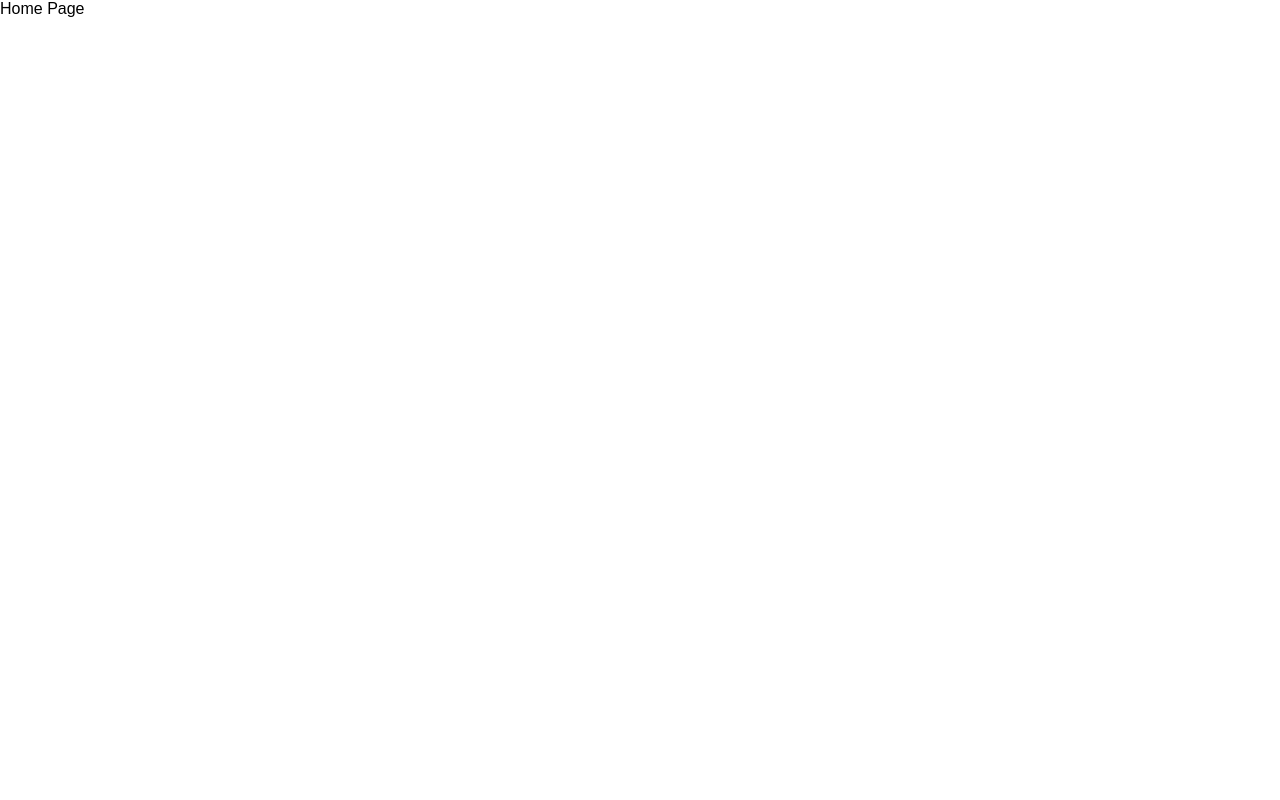
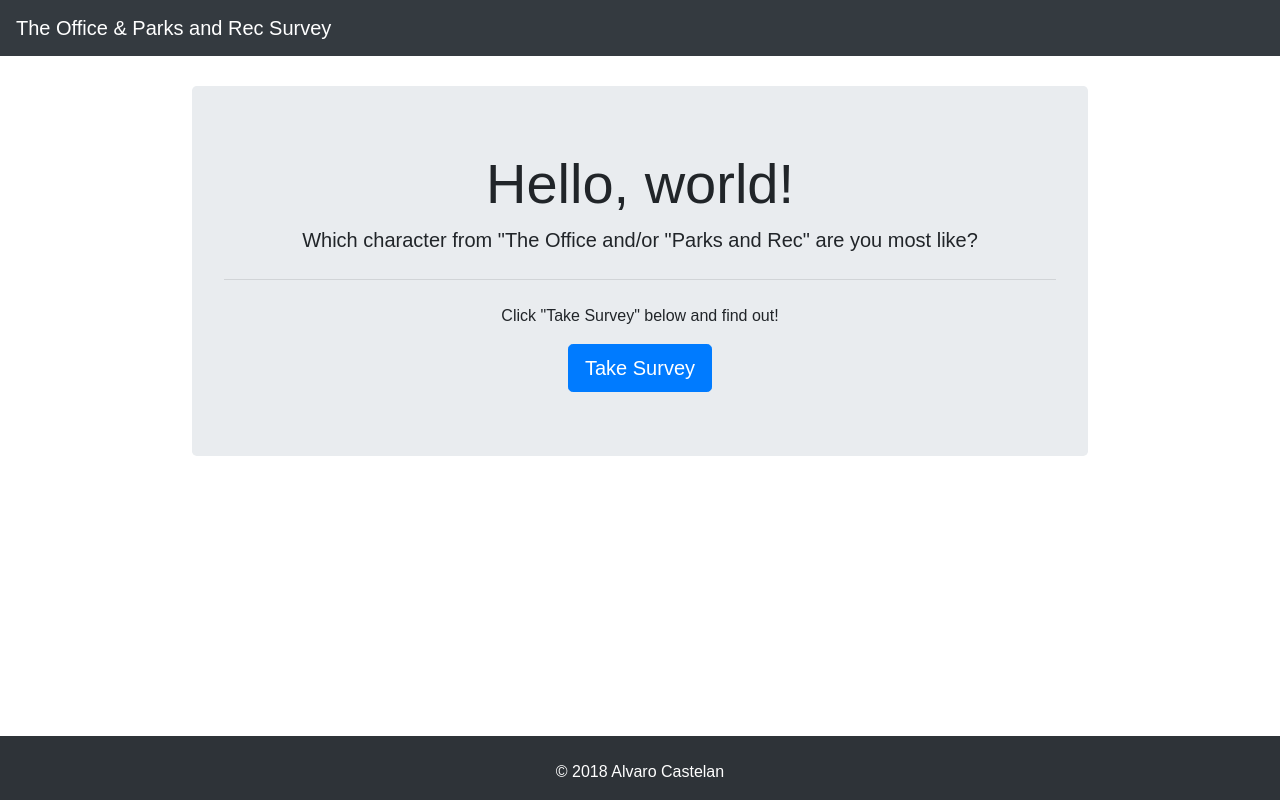
Before and after one commit to acastelan21/reactCharacterSurvey, a React (Create React App) app in the folder client/: page / in a window 1280 px wide. Built offline with nearby package versions, Linux system fonts and the light colour scheme.

Commit message:
added footer and Navbar + created home page

```diff
--- a/client/public/index.html
+++ b/client/public/index.html
@@ -8,6 +8,8 @@
       manifest.json provides metadata used when your web app is added to the
       homescreen on Android. See https://developers.google.com/web/fundamentals/engage-and-retain/web-app-manifest/
     -->
+    <link rel="stylesheet" href="https://stackpath.bootstrapcdn.com/bootstrap/4.1.0/css/bootstrap.min.css" integrity="sha384-9gVQ4dYFwwWSjIDZnLEWnxCjeSWFphJiwGPXr1jddIhOegiu1FwO5qRGvFXOdJZ4" crossorigin="anonymous">
+
     <link rel="manifest" href="%PUBLIC_URL%/manifest.json">
     <link rel="shortcut icon" href="%PUBLIC_URL%/favicon.ico">
     <!--
--- a/client/src/App.js
+++ b/client/src/App.js
@@ -1,25 +1,19 @@
 import React, { Component } from 'react';
-import logo from './logo.svg';
 import './App.css';
-import axios from "axios";
 import Wrapper from "./components/Wrapper";
 import {Router, Route} from "react-router-dom";
 import history from "./history";
 import Home from "./pages/Home";
 import Survey from "./pages/Survey";
 import Results from "./pages/Results";
+import NavBar from "./components/NavBar";
+import Footer from "./components/Footer";
+class App extends Component {
 
-
-class App extends Component {
-  // getGetRequest(){
-
-  //   axios.get("/api/database").then(res => {
-  //    console.log(res);
-  //      	   })
-  //   	 }
   render() {
     return (
       <Wrapper>
+        <NavBar/>
         <Router history={history}>
           <div>
             <Route exact path = "/" component={Home}/>
@@ -27,6 +21,7 @@
             <Route path = "/survey/results" component={Results}/>
           </div>
         </Router>
+        <Footer/>
       </Wrapper>
     );
   }
--- /dev/null
+++ b/client/src/components/Footer/footer.css
@@ -0,0 +1,9 @@
+footer {
+    text-align: center;
+    background-color: rgb(46,51,56);
+    color: white;
+    position: fixed;
+    bottom: 0;
+    width: 100%;
+
+}
--- /dev/null
+++ b/client/src/components/Footer/footer.js
@@ -0,0 +1,19 @@
+import React,{Component} from "react";
+import "./footer.css";
+class Footer extends Component{
+
+
+render(){
+    return(
+    <footer className="footer">
+        <br/>
+
+       <p> © 2018 Alvaro Castelan</p>
+    </footer>
+
+
+    )
+}
+}
+
+export default Footer;
--- /dev/null
+++ b/client/src/components/Footer/index.js
@@ -0,0 +1 @@
+export {default} from "./footer";
--- /dev/null
+++ b/client/src/components/NavBar/index.js
@@ -0,0 +1 @@
+export {default} from "./navBar";
--- /dev/null
+++ b/client/src/components/NavBar/navBar.js
@@ -0,0 +1,30 @@
+import React,{Component} from "react";
+
+class NavBar extends Component{
+
+
+
+render(){
+return(
+
+<div className="navbarComp">
+    <nav className="navbar navbar-dark bg-dark">
+        <span className="navbar-brand mb-0 h1">The Office & Parks and Rec Survey </span>
+    </nav>
+</div>
+
+
+
+
+
+
+
+
+
+
+
+
+)
+}
+}
+export default NavBar;
--- /dev/null
+++ b/client/src/pages/Home/home.css
@@ -0,0 +1,6 @@
+.jumbotron{
+    margin:auto;
+    margin-top: 30px;
+    text-align: center;
+    width: 70%
+}
--- a/client/src/pages/Home/home.js
+++ b/client/src/pages/Home/home.js
@@ -1,15 +1,22 @@
 import React, {Component} from "react";
-
+import API from "../../utils/API";
+import "./home.css";
 class Home extends Component {
-
-
-
 
 
 render(){
 return(
 
-<div> Home Page </div>
+<div className="pageContainer">
+    <div className="jumbotron">
+    <h1 className="display-4">Hello, world!</h1>
+    <p className="lead">Which character from "The Office and/or "Parks and Rec" are you most like? </p>
+    <hr className="my-4"/>
+    <p>Click "Take Survey" below and find out!</p>
+    <a className="btn btn-primary btn-lg" href="/survey" role="button">Take Survey</a>
+    </div>
+
+</div>
 
 
 
--- /dev/null
+++ b/client/src/utils/API.js
@@ -0,0 +1,13 @@
+import axios from "axios";
+
+const API ={
+    searchDB:() =>{
+
+        return  axios.get("/api/database");
+
+
+
+    }
+
+   }
+   export default API;
```
